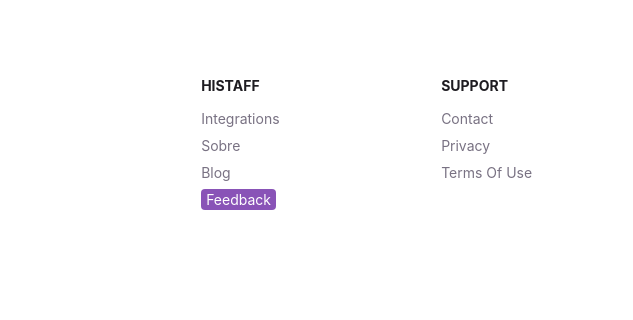
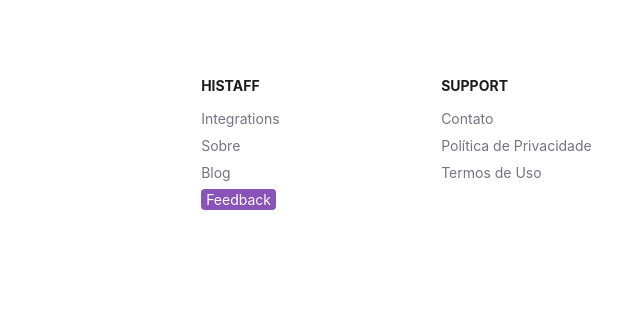
Before and after one commit to Bromel-Intermediacoes/website, a Gatsby site: page / in a window 1280 px wide. Shown: the part 4108-4428 px from the top of the page, 458-1091 px from the left. Built offline with nearby package versions, Linux system fonts and the light colour scheme; Gatsby itself is replaced by a stand-in of ours.

Commit message:
Update layout.js

```diff
--- a/src/components/layout.js
+++ b/src/components/layout.js
@@ -106,17 +106,17 @@ const Layout = ({ children }) => (
                     <ul>
                       <li>
                         <Link to="/contact" title={"Contact Us"}>
-                          Contact
+                          Contato
                         </Link>
                       </li>
                       <li>
                         <Link to="/privacy" title={"Privacy Policy"}>
-                          Privacy
+                          Política de Privacidade
                         </Link>
                       </li>
                       <li>
                         <Link to="/terms" title={"Terms Of Use"}>
-                          Terms Of Use
+                          Termos de Uso
                         </Link>
                       </li>
                     </ul>
@@ -142,14 +142,6 @@ const Layout = ({ children }) => (
                       title={"LinkedIn"}
                     >
                       <img alt={"LinkedIn"} src={iconLinkedin} />
-                    </a>
-                    <a
-                      href="https://github.com/histaff"
-                      target={"_blank"}
-                      rel="noopener noreferrer"
-                      title={"GitHub"}
-                    >
-                      <img alt={"GitHub"} src={iconGitHub} />
                     </a>
                     <a
                       href="https://www.instagram.com/histaff.io/"
```
